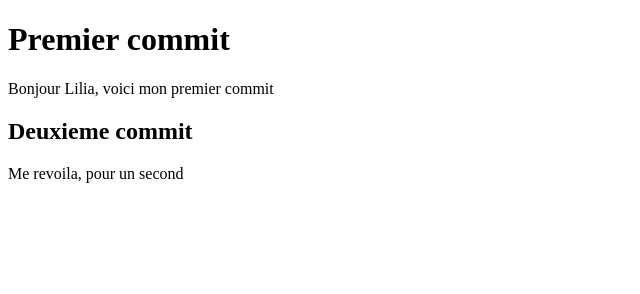
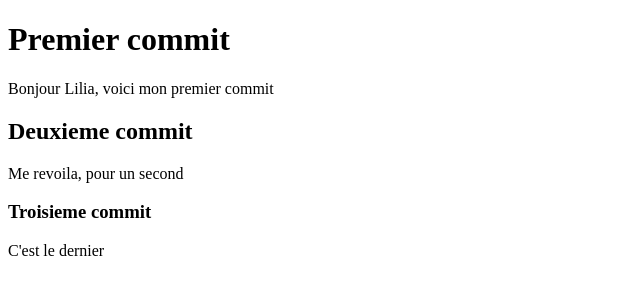
Before and after one commit to cambreau/TP1-Camille-Breau-Environnement, a plain HTML site: page index.html in a window 1280 px wide. Shown: the whole page, without its empty margins (0-640 px from the left). Drawn offline with Linux system fonts and the light colour scheme.

Commit message:
Deuxieme changement

```diff
--- a/index.html
+++ b/index.html
@@ -10,5 +10,7 @@
     <p>Bonjour Lilia, voici mon premier commit</p>
     <h2>Deuxieme commit</h2>
     <p>Me revoila, pour un second</p>
+    <h3>Troisieme commit</h3>
+    <p>C'est le dernier</p>
   </body>
 </html>
```
